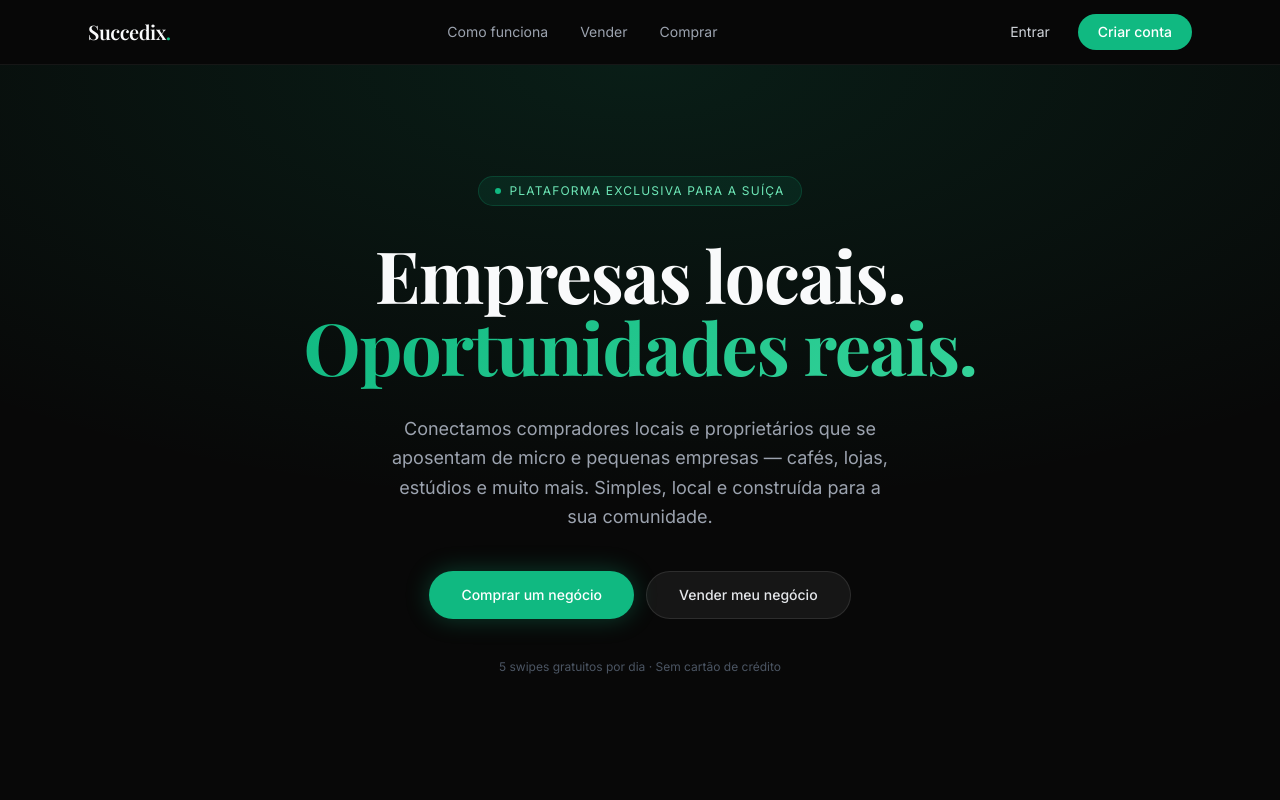
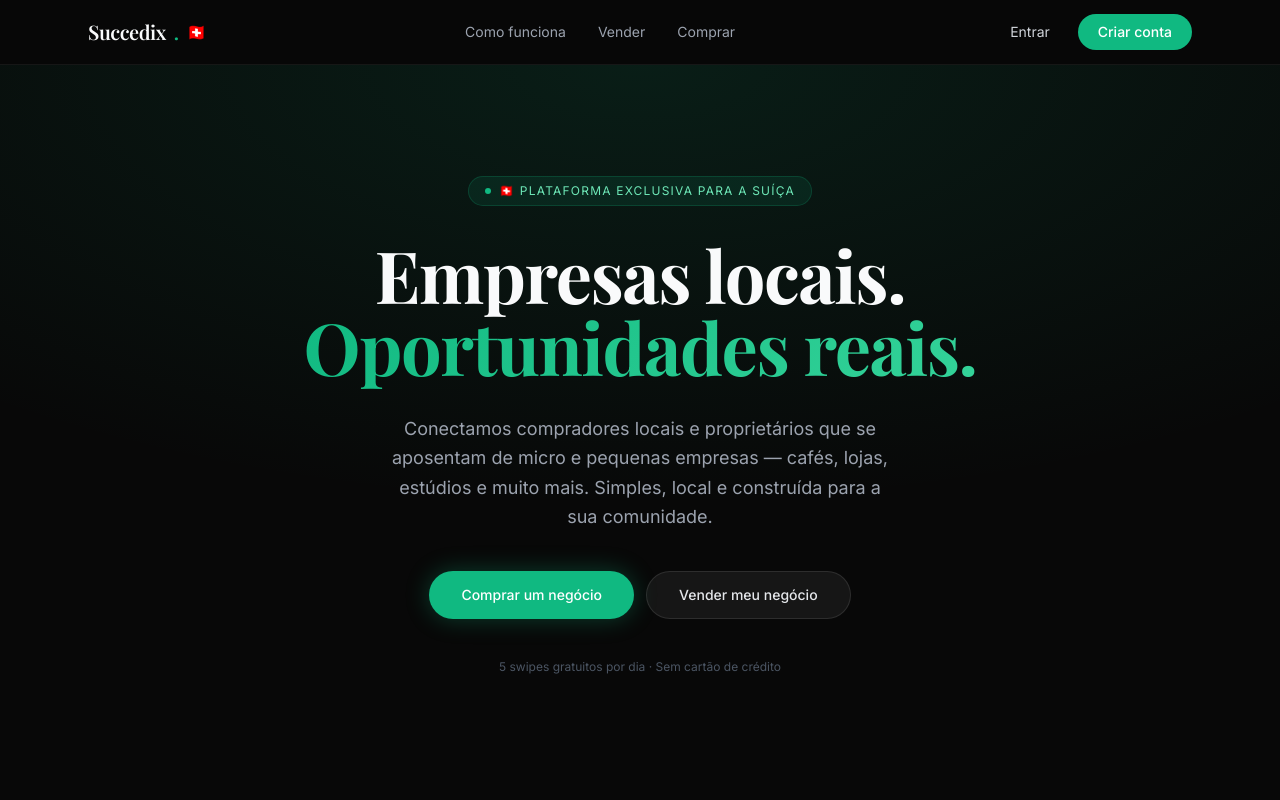
Before and after one commit to vladioptimizia/succedix, a Next.js app: page / in a window 1280 px wide. Shown: the top 800 px of the page. Built offline with nearby package versions, Linux system fonts and the light colour scheme.

Commit message:
feat: add Swiss flag emoji to hero badge and header logo

```diff
--- a/app/page.tsx
+++ b/app/page.tsx
@@ -13,7 +13,7 @@ export default function LandingPage() {
           style={{ background: 'rgba(16,185,129,0.1)', border: '1px solid rgba(16,185,129,0.2)', color: '#6ee7b7' }}
         >
           <span className="w-1.5 h-1.5 rounded-full bg-success inline-block" />
-          Plataforma exclusiva para a Suíça
+          🇨🇭 Plataforma exclusiva para a Suíça
         </span>
 
         <h1 className="font-serif text-5xl md:text-7xl font-bold max-w-3xl leading-tight" style={{ letterSpacing: '-0.02em' }}>
--- a/components/Header.tsx
+++ b/components/Header.tsx
@@ -4,8 +4,9 @@ export default function Header() {
   return (
     <header className="fixed top-0 inset-x-0 z-50" style={{ background: 'rgba(8,8,8,0.85)', backdropFilter: 'blur(12px)', borderBottom: '1px solid rgba(255,255,255,0.06)' }}>
       <div className="max-w-6xl mx-auto px-6 h-16 flex items-center justify-between">
-        <Link href="/" className="font-serif text-xl font-semibold tracking-tight">
+        <Link href="/" className="font-serif text-xl font-semibold tracking-tight flex items-center gap-2">
           Succedix<span className="text-success">.</span>
+          <span className="text-base" title="Plataforma exclusiva para a Suíça">🇨🇭</span>
         </Link>
         <nav className="hidden md:flex items-center gap-8 text-sm text-gray-400">
           <Link href="/#como-funciona" className="hover:text-white transition-colors">Como funciona</Link>
```
